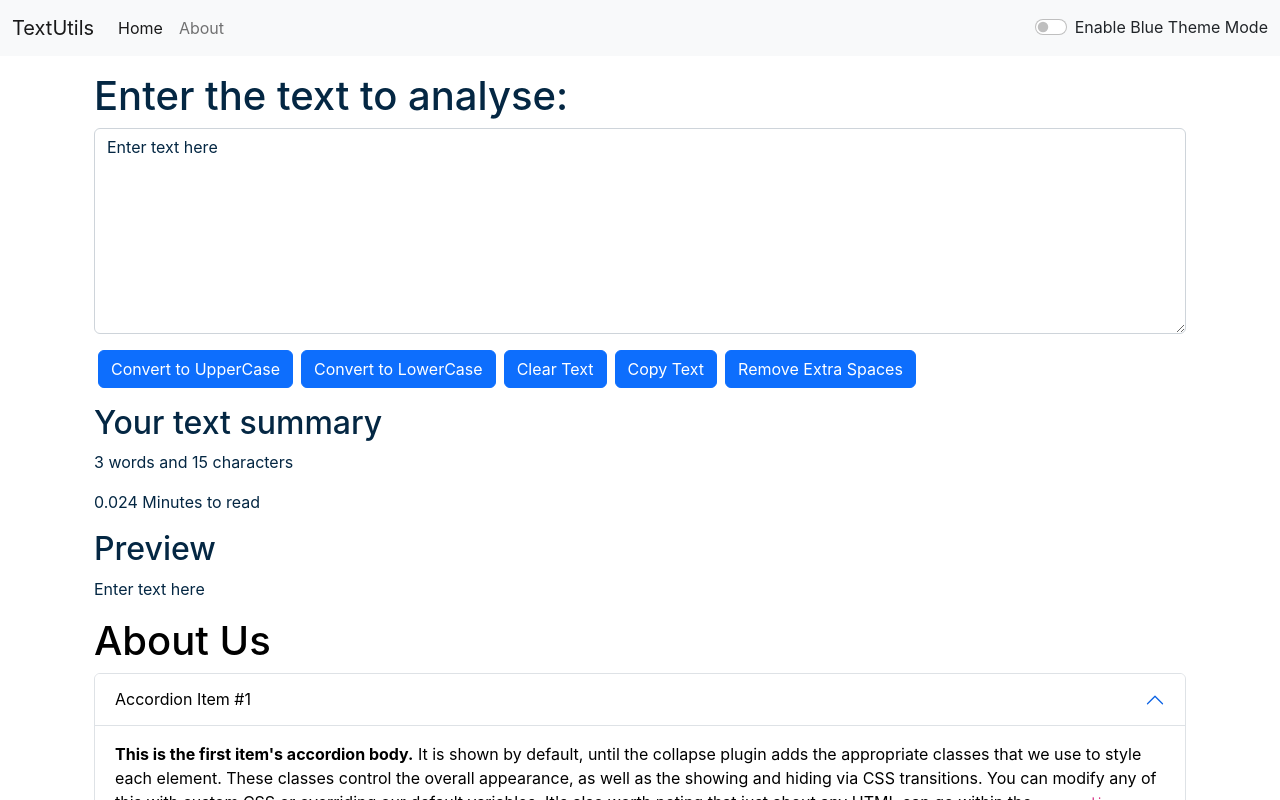
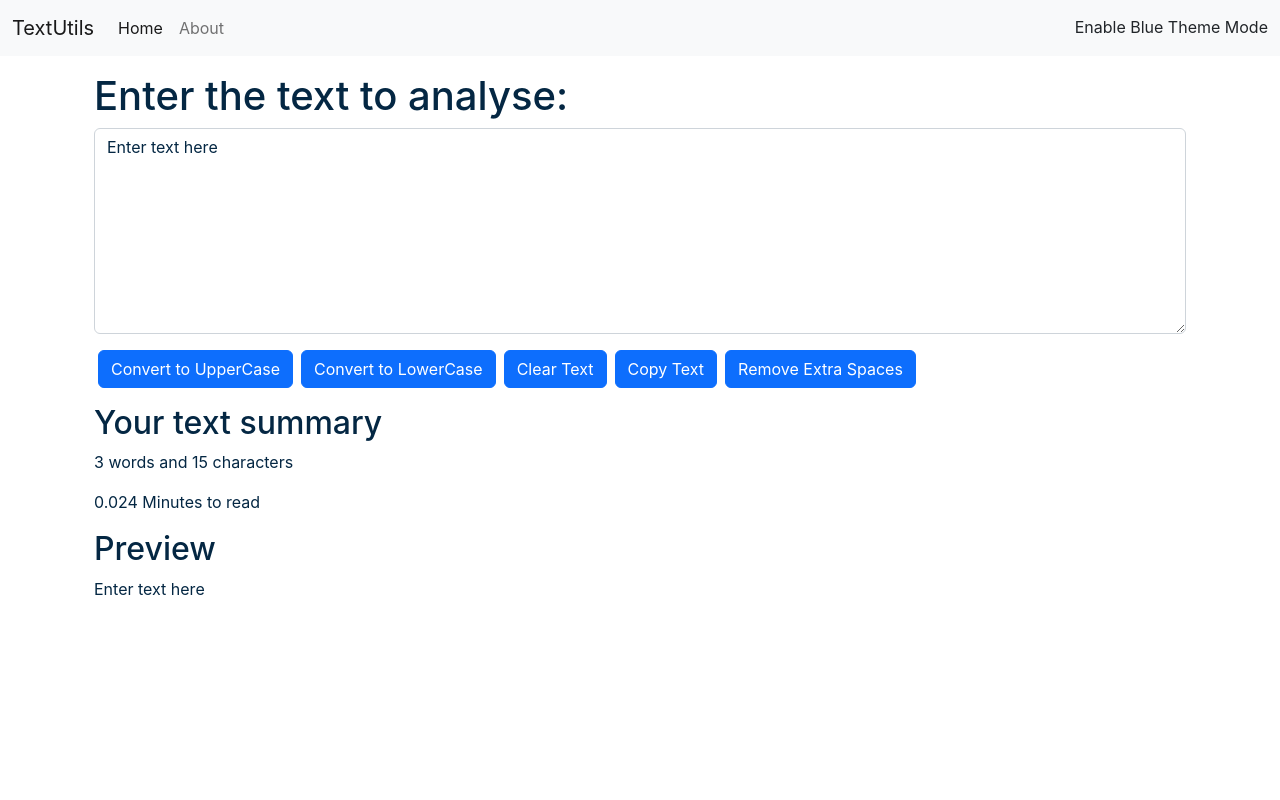
Before and after one commit to AdityaMoudgil/textutils, a React (Create React App) app: page / in a window 1280 px wide. Shown: the top 800 px of the page. Built offline with nearby package versions, Linux system fonts and the light colour scheme.

Commit message:
search bar removed switch

```diff
--- a/src/App.js
+++ b/src/App.js
@@ -1,6 +1,6 @@
 //import logo from './logo.svg';
 import './App.css';
-import About from './Components/About';
+//import About from './Components/About';
 import Navbar from './Components/Navbar';
 import TextForm from './Components/TextForm';
 import React, {useState} from 'react';
@@ -43,7 +43,7 @@ function App() {
       <Alert alert={alert}/>
       <div className="container my-3">
       <TextForm showAlert={showAlert} heading="Enter the text to analyse:" mode={mode} />
-      <About/>
+      {/* <About/> */}
       </div>
 
           </>
--- a/src/Components/Navbar.js
+++ b/src/Components/Navbar.js
@@ -26,7 +26,7 @@ export default function Navbar(props) {
       <button className="btn btn-outline-danger me-5" type="submit">Search</button>
     </form> */}
     <div className={`form-check form-switch text-${props.mode==='light'? 'dark': 'light'}`}>
-  <input className="form-check-input" onClick={props.toggleMode} type="checkbox" role="switch" id="flexSwitchCheckDefault"/>
+  {/* <input className="form-check-input" onClick={props.toggleMode} type="checkbox" role="switch" id="flexSwitchCheckDefault"/> */}
   <label className="form-check-label" htmlFor="flexSwitchCheckDefault">Enable Blue Theme Mode</label>
 </div>
   </div>
```
Also changed, not shown: package.json (+5 -4 lines), 1 other file (tests, documents, lock files or other folders).
